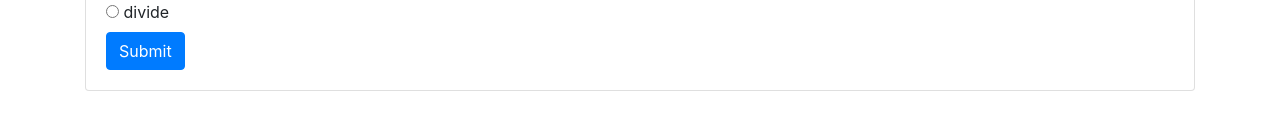
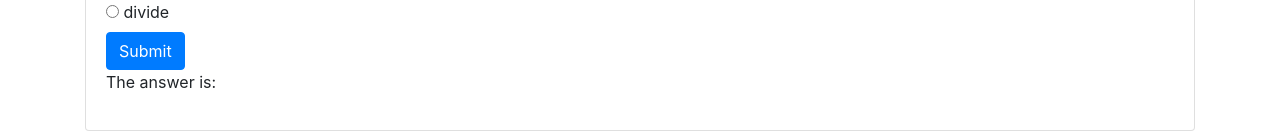
Before and after one commit to KinyuaMwathi/calculator, a plain HTML site: page index.html in a window 1280 px wide. Shown: the part 699-832 px from the top of the page. Drawn offline with Linux system fonts and the light colour scheme.

Commit message:
Add an output with an introductory message

```diff
--- a/index.html
+++ b/index.html
@@ -51,8 +51,8 @@
 
           <button type="submit" class="btn btn-primary">Submit</button>
         </form>
-        <div id="output">
-
+        <div id="hidden">
+          <p>The answer is: <span id="output"></span></p>
         </div>
       </div>
     </div>
```
